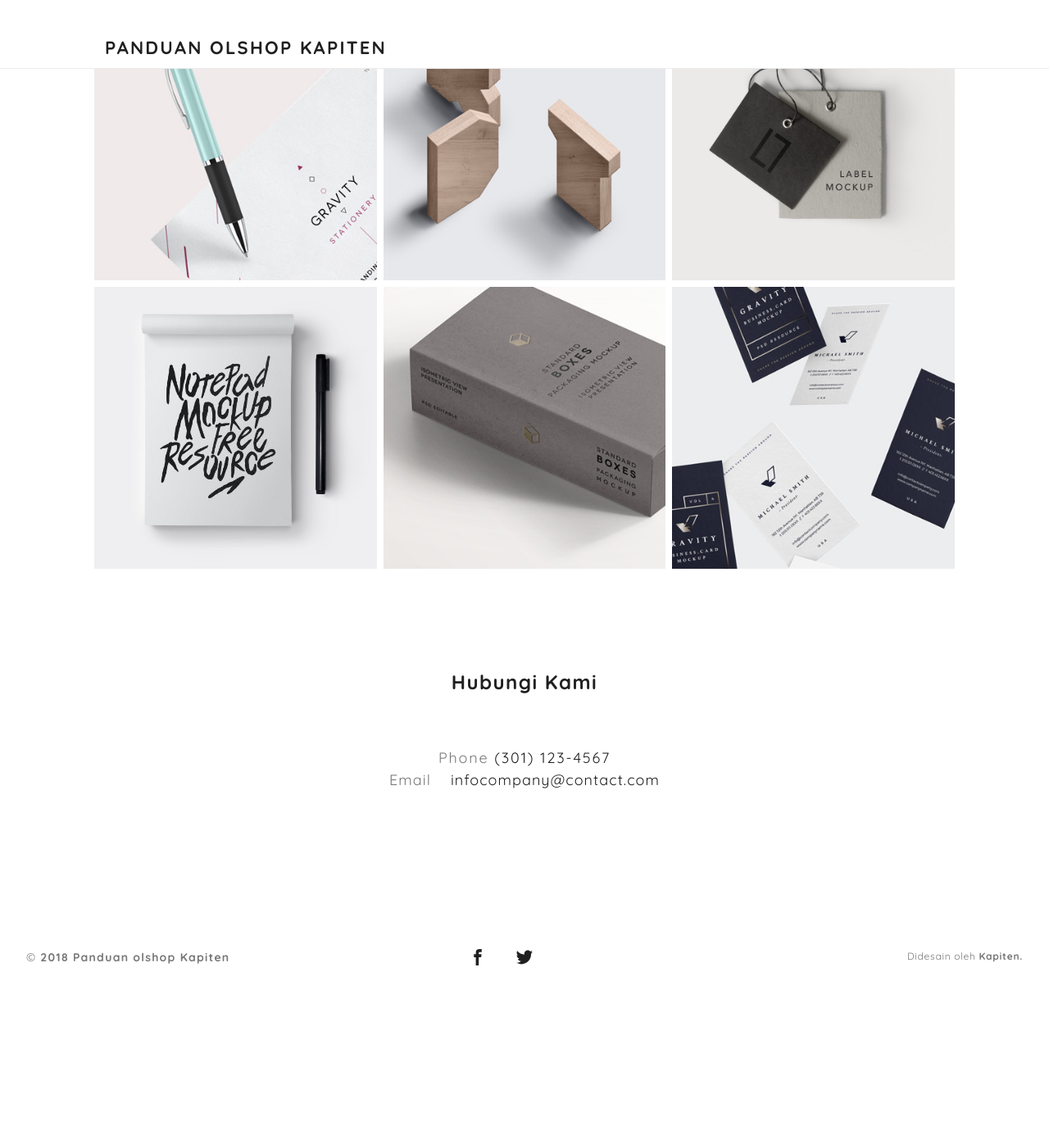
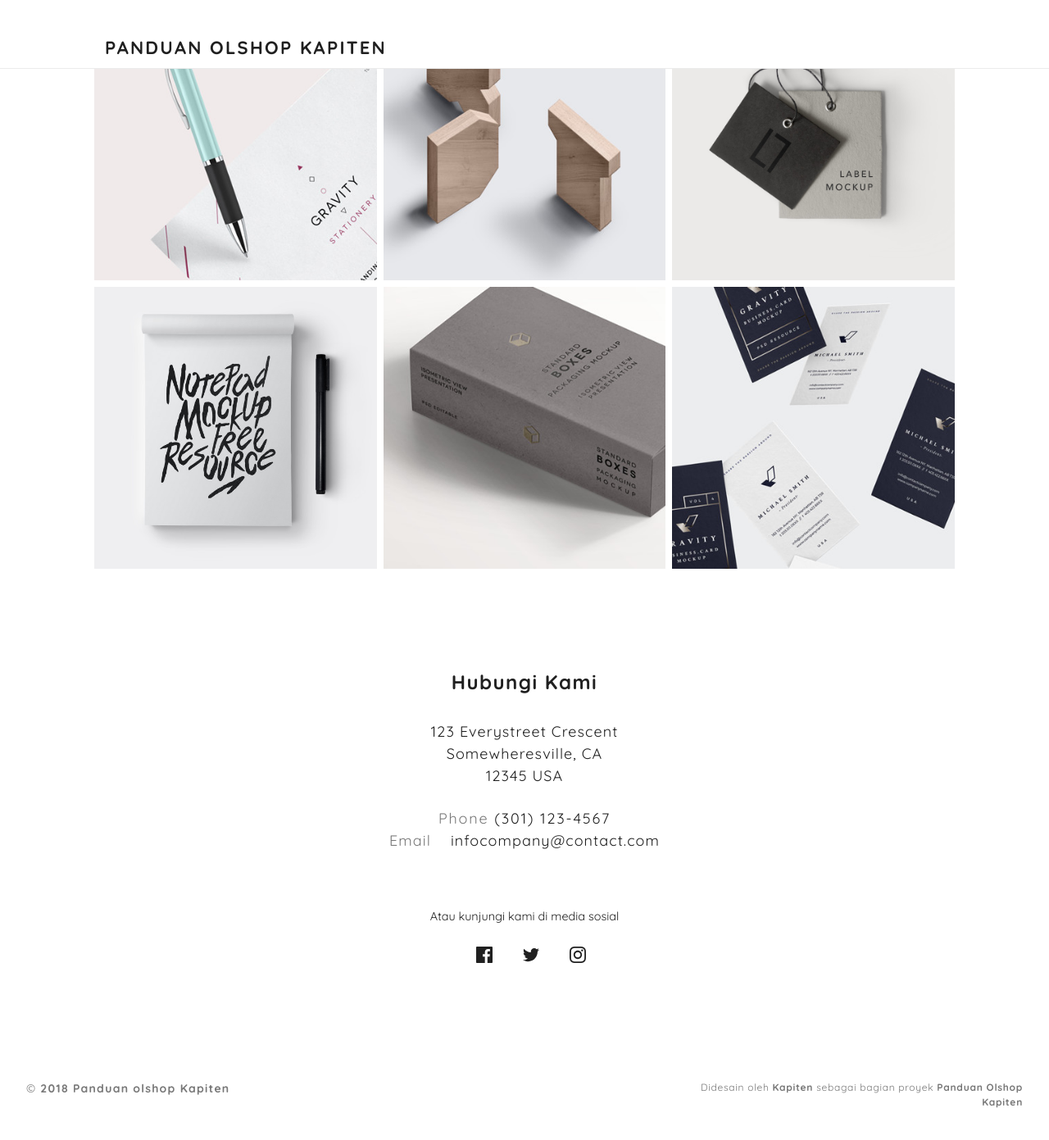
Before and after one commit to galliani/urku-jekyll, a Jekyll site: the page built from index.html, in a window 1280 px wide and 1400 px high, scrolled down 1411 px. Shown: the top 1391 px of the window at 82% size. Built offline with Jekyll 4.4.1, drawn with Linux system fonts in a browser that asks for light colours; nearby versions of some CDN libraries; before the commit the page ends 2636 px from its top, so only the background shows below that.

Commit message:
Finalize contact section

```diff
--- a/_config.yml
+++ b/_config.yml
@@ -12,7 +12,7 @@ logo: /assets/images/logo-only-white.png
 favicon: /assets/images/kapiten-favicon.png
 
 
-address: ''
+address: "123 Everystreet Crescent<br>Somewheresville, CA<br>12345 USA</p>"
 phone_number: '(301) 123-4567'
 email: 'infocompany@contact.com'
 
--- a/_includes/contact.html
+++ b/_includes/contact.html
@@ -1,7 +1,7 @@
 <div class="au-xs-ta-center ae-grid__item item-lg-6 item-lg--offset-3" style="margin-top: 120px;">
   <h4 class="ae-u-bolder au-mb-3 conatct__title">Hubungi Kami</h4>
-  <p class="au-mb-4 contact__addr">{{ site.address }}</p>
-  <p>
+  <p class="contact__addr">{{ site.address }}</p>
+  <p class="au-mb-4 ">
     <span class="contact__phone">
       <span class="rk-light-color">Phone  </span>
       {{ site.phone_number }}
@@ -13,6 +13,29 @@
     </span>
   </p>
 
+  <p><small>Atau kunjungi kami di media sosial</small></p>
+  {% if site.facebook_url %}
+    <a href="{{ site.facebook_url }}" class="rk-social-btn ">
+      <svg>
+        <use xlink:href="assets/img/symbols.svg#logo-facebook"></use>
+      </svg>
+    </a>
+  {% endif %}
+  {% if site.twitter_url %}
+    <a href="{{ site.twitter_url }}" class="rk-social-btn ">
+      <svg>
+        <use xlink:href="assets/img/symbols.svg#logo-twitter"></use>
+      </svg>
+    </a>
+  {% endif %}
+  {% if site.instagram_url %}
+    <a href="{{ site.instagram_url }}" class="rk-social-btn ">
+      <svg>
+        <use xlink:href="assets/img/symbols.svg#logo-instagram"></use>
+      </svg>
+    </a>
+  {% endif %}
+
   {% if site.use_contact_form %}
     {% include contact_form.html %}
   {% endif %}
--- a/_includes/footer.html
+++ b/_includes/footer.html
@@ -12,31 +12,11 @@
         <p class="rk-footer__text rk-footer__copy "> <span class="ae-u-bold">© </span><span class="ae-u-bolder">{{ site.current_year }} {{ site.brand_name }} </span></p>
       </div>
       <div class="ae-grid__item item-lg-4 au-xs-ta-center">
-          {% if site.facebook_url %}
-            <a href="{{ site.facebook_url }}" class="rk-social-btn ">
-              <svg>
-                <use xlink:href="assets/img/symbols.svg#icon-facebook"></use>
-              </svg>
-            </a>
-          {% endif %}
-          {% if site.twitter_url %}
-            <a href="{{ site.twitter_url }}" class="rk-social-btn ">
-              <svg>
-                <use xlink:href="assets/img/symbols.svg#icon-twitter"></use>
-              </svg>
-            </a>
-          {% endif %}
-          {% if site.instagram_url %}
-            <a href="{{ site.instagram_url }}" class="rk-social-btn ">
-              <svg>
-                <use xlink:href="assets/img/symbols.svg#icon-instagram"></use>
-              </svg>
-            </a>
-          {% endif %}
+
       </div>
       <div class="ae-grid__item item-lg-4 au-xs-ta-center au-lg-ta-right">
         <p class="rk-footer__text rk-footer__by">
-          Didesain oleh <a href="https://berisi.id" class="ae-u-bolder">Kapiten.</a>
+          Didesain oleh <a href="https://kapiten.id" class="ae-u-bolder">Kapiten</a> sebagai bagian proyek <a href="https://berisi.id" class="ae-u-bolder">Panduan Olshop Kapiten</a>
         </p>
       </div>
     </div>
--- a/assets/css/urku.css
+++ b/assets/css/urku.css
@@ -231,7 +231,7 @@ body {
 }
 
 .rk-footer {
-  margin-top: 10.5rem;
+  margin-top: 8.5rem;
   margin-bottom: 2rem;
 }
 
```
Also changed, not shown: assets/img/instagram.svg (added), assets/img/post-9.jpg (deleted), assets/img/post-inner-1.jpg (deleted), assets/img/post-inner-2.jpg (deleted), assets/img/post-inner-3.jpg (deleted), assets/img/symbols.svg, assets/img/team-1.jpg (deleted), assets/img/team-2.jpg (deleted), assets/img/team-3.jpg (deleted), assets/img/user-1.jpg (deleted), assets/img/user-2.jpg (deleted), assets/img/user-3.jpg (deleted).
